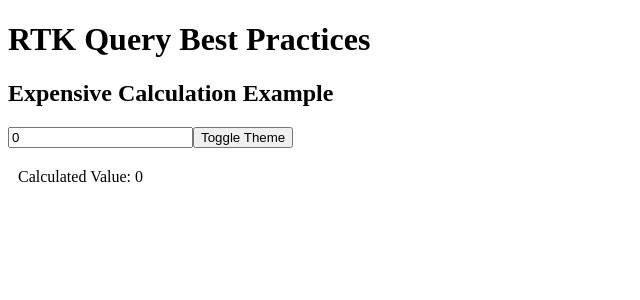
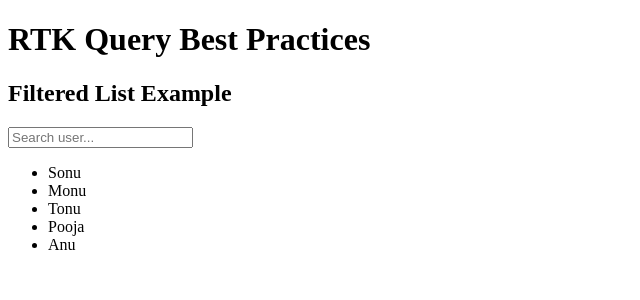
Before and after one commit to Sonu445kum/redux-toolkit-best-practices, a React (Vite) app: page / in a window 1280 px wide. Shown: the top 300 px of the page, without its empty margins (0-640 px from the left). Built offline with nearby package versions, Linux system fonts and the light colour scheme.

Commit message:
Add One more Solved Problems of useMemo

```diff
--- a/src/App.jsx
+++ b/src/App.jsx
@@ -3,6 +3,7 @@
 import UserLists from "./components/UserLists"
 import PostsList from "./Normalizations/PostsList"
 import ExpensiveCalculation from "./Performance-Optimizations/UseCallback/ExpensiveCalculations"
+import FilteredList from "./Performance-Optimizations/UseCallback/FilteringList"
 
 
 
@@ -25,7 +26,8 @@
       {/* <NewUsersList/> */}
 
       {/* Performance Optimizations */}
-      <ExpensiveCalculation/>
+      {/* <ExpensiveCalculation/> */}
+      <FilteredList/>
     </>
   )
 }
--- /dev/null
+++ b/src/Performance-Optimizations/UseCallback/FilteringList.jsx
@@ -0,0 +1,40 @@
+
+import React, { useState, useMemo } from "react";
+
+const users = [
+  { id: 1, name: "Sonu" },
+  { id: 2, name: "Monu" },
+  { id: 3, name: "Tonu" },
+  { id: 4, name: "Pooja" },
+  { id: 5, name: "Anu" },
+];
+
+const FilteredList = () => {
+  const [search, setSearch] = useState("");
+
+  const filteredUsers = useMemo(() => {
+    console.log("Filtering users...");
+    return users.filter((user) =>
+      user.name.toLowerCase().includes(search.toLowerCase())
+    );
+  }, [search]);
+
+  return (
+    <div>
+      <h2>Filtered List Example</h2>
+      <input
+        type="text"
+        placeholder="Search user..."
+        value={search}
+        onChange={(e) => setSearch(e.target.value)}
+      />
+      <ul>
+        {filteredUsers.map((user) => (
+          <li key={user.id}>{user.name}</li>
+        ))}
+      </ul>
+    </div>
+  );
+};
+
+export default FilteredList;
```
